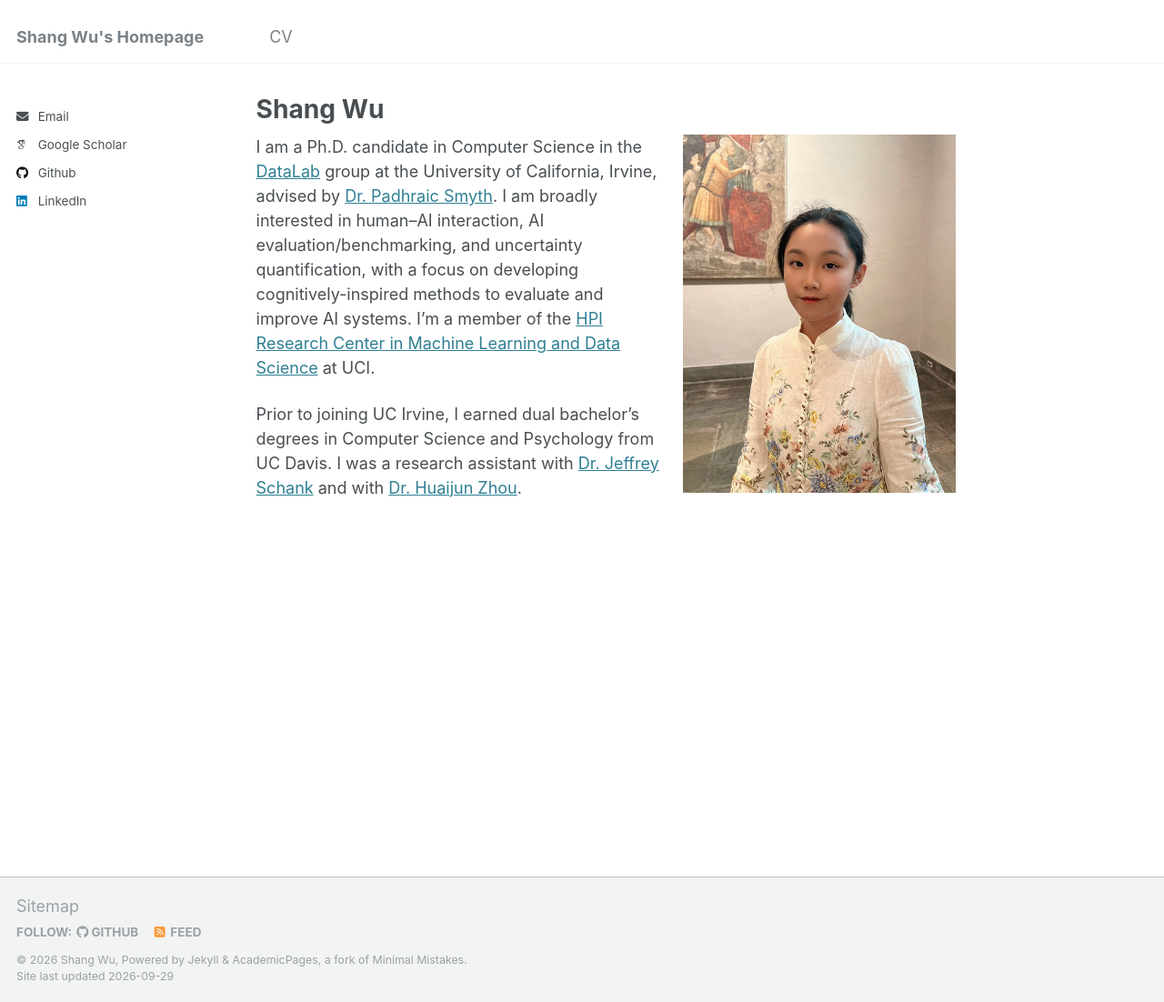
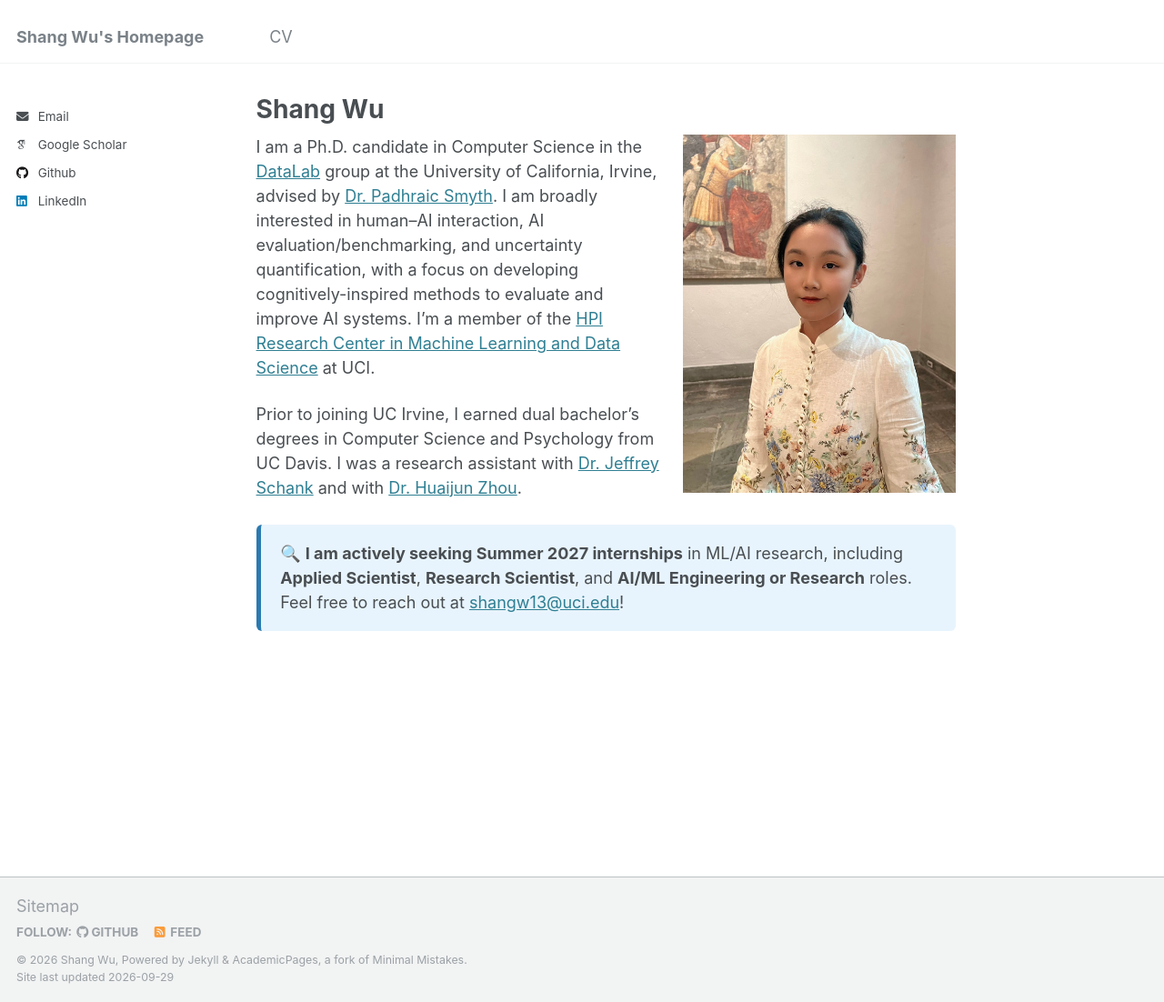
Before and after one commit to ShangW19/ShangW19.github.io, a Jekyll site: the page built from _pages/about.md, in a window 1280 px wide and 1102 px high. Shown: the whole window at 91% size. Built offline with Jekyll 4.4.1, drawn with Linux system fonts in a browser that asks for light colours; some web fonts are replaced.

Commit message:
Update about.md

```diff
--- a/_pages/about.md
+++ b/_pages/about.md
@@ -11,3 +11,11 @@ I am a Ph.D. candidate in Computer Science in the [DataLab](https://ics.uci.edu/
 I am broadly interested in human–AI interaction, AI evaluation/benchmarking, and uncertainty quantification, with a focus on developing cognitively-inspired methods to evaluate and improve AI systems. I’m a member of the [HPI Research Center in Machine Learning and Data Science](https://hpi.ics.uci.edu/students/) at UCI.
 
 Prior to joining UC Irvine, I earned dual bachelor's degrees in Computer Science and Psychology from UC Davis. I was a research assistant with [Dr. Jeffrey Schank](https://agent-based-models.com/schanklab/research/) and with [Dr. Huaijun Zhou](https://zhou.faculty.ucdavis.edu/).
+
+
+<div style="background-color: #e8f4fd; border-left: 5px solid #2a7ab0; padding: 1em 1.2em; margin: 1.5em 0; border-radius: 6px; overflow: hidden;">
+  🔍 <strong>I am actively seeking Summer 2027 internships</strong> in ML/AI research, including
+  <strong>Applied Scientist</strong>, <strong>Research Scientist</strong>, and
+  <strong>AI/ML Engineering or Research</strong> roles. Feel free to reach out at
+  <a href="mailto:shangw13@uci.edu">shangw13@uci.edu</a>!
+</div>
```
